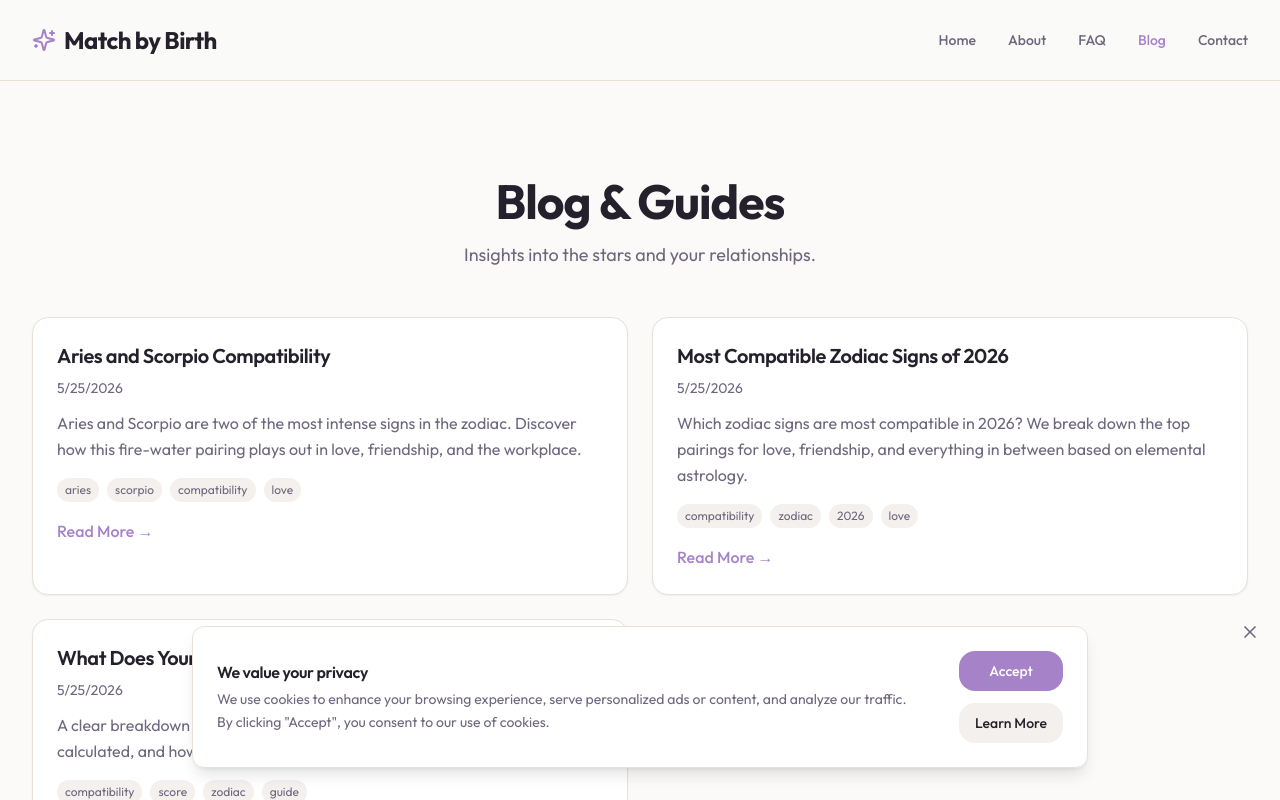
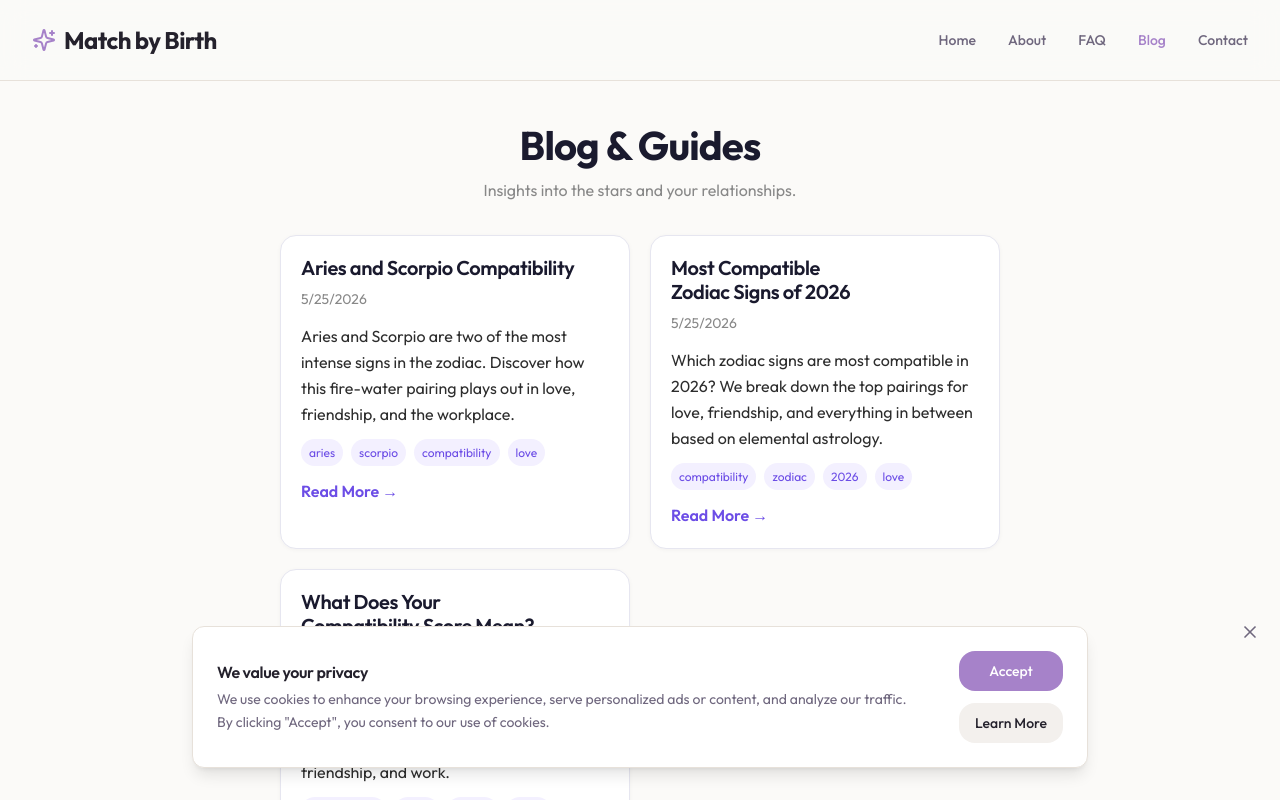
Before and after one commit to redefynliving/MatchbyBirth, a React (Vite) app in the folder apps/web/: page /blog in a window 1280 px wide. Shown: the top 800 px of the page. Built offline with nearby package versions, Linux system fonts and the light colour scheme.

Commit message:
style(web): style BlogPage to match BlogPostPage tokens

```diff
--- a/apps/web/src/pages/BlogPage.jsx
+++ b/apps/web/src/pages/BlogPage.jsx
@@ -1,4 +1,3 @@
-
 import React from 'react';
 import { Helmet } from 'react-helmet';
 import posts from '@/data/posts';
@@ -12,28 +11,62 @@ function BlogPage() {
         <meta name="description" content="Read our latest articles and guides on zodiac compatibility, astrology, and relationship advice." />
       </Helmet>
 
-      <main className="section-spacing bg-background min-h-screen">
-        <div className="content-container max-w-4xl">
-          <div className="text-center mb-12">
-            <h1 className="text-4xl md:text-5xl font-bold text-foreground mb-4">Blog & Guides</h1>
-            <p className="text-lg text-muted-foreground">Insights into the stars and your relationships.</p>
-          </div>
+      <main style={{ padding: '40px 24px' }}>
+        <div style={{ maxWidth: 720, margin: '0 auto' }}>
+          <header style={{ textAlign: 'center', marginBottom: 32 }}>
+            <h1 style={{ fontSize: '2.5rem', fontWeight: 800, color: '#1a1a2e', margin: 0 }}>Blog & Guides</h1>
+            <p style={{ fontSize: '1rem', color: '#888', marginTop: 8 }}>Insights into the stars and your relationships.</p>
+          </header>
 
-          <div className="grid grid-cols-1 sm:grid-cols-2 gap-6">
+          <section className="posts-grid">
             {posts.map((post) => (
-              <article key={post.slug} className="bg-card border border-border rounded-2xl p-6 shadow-sm hover:shadow-md transition-shadow">
-                <h3 className="text-xl font-semibold mb-2"><Link to={`/blog/${post.slug}`} className="hover:underline">{post.title}</Link></h3>
-                <p className="text-sm text-muted-foreground mb-3">{new Date(post.date).toLocaleDateString()}</p>
-                <p className="text-muted-foreground mb-4">{post.description}</p>
-                <div className="flex flex-wrap gap-2 mb-4">
+              <article key={post.slug} className="post-card">
+                <h3 className="post-title"><Link to={`/blog/${post.slug}`} className="post-link">{post.title}</Link></h3>
+                <p className="post-date">{new Date(post.date).toLocaleDateString()}</p>
+                <p className="post-description">{post.description}</p>
+                <div style={{ display: 'flex', flexWrap: 'wrap', gap: 8, marginBottom: 12 }}>
                   {post.tags.map((t) => (
-                    <span key={t} className="px-2 py-1 rounded-full bg-muted text-muted-foreground text-xs">{t}</span>
+                    <span key={t} className="tag">{t}</span>
                   ))}
                 </div>
-                <Link to={`/blog/${post.slug}`} className="inline-block text-primary font-medium">Read More →</Link>
+                <Link to={`/blog/${post.slug}`} className="read-more">Read More →</Link>
               </article>
             ))}
-          </div>
+          </section>
+
+          <style>{`
+            .posts-grid {
+              display: grid;
+              grid-template-columns: 1fr;
+              gap: 20px;
+            }
+
+            @media (min-width: 720px) {
+              .posts-grid {
+                grid-template-columns: 1fr 1fr;
+              }
+            }
+
+            .post-card {
+              background: #ffffff;
+              border: 1px solid #e6e6f0;
+              border-radius: 16px;
+              padding: 20px;
+              box-shadow: 0 1px 4px rgba(16,24,40,0.04);
+            }
+
+            .post-title { font-size: 1.25rem; font-weight: 600; margin: 0 0 8px 0; color: #1a1a2e; }
+            .post-link { color: inherit; text-decoration: none; }
+            .post-link:hover { text-decoration: underline; color: #6c4de6; }
+
+            .post-date { font-size: 0.875rem; color: #888; margin: 0 0 12px 0; }
+            .post-description { color: #2d2d2d; font-size: 1rem; margin: 0 0 12px 0; }
+
+            .tag { background: #f3f0ff; color: #6c4de6; padding: 4px 8px; border-radius: 999px; font-size: 0.75rem; }
+
+            .read-more { color: #6c4de6; font-weight: 600; text-decoration: none; }
+            .read-more:hover { text-decoration: underline; }
+          `}</style>
         </div>
       </main>
     </>
```
